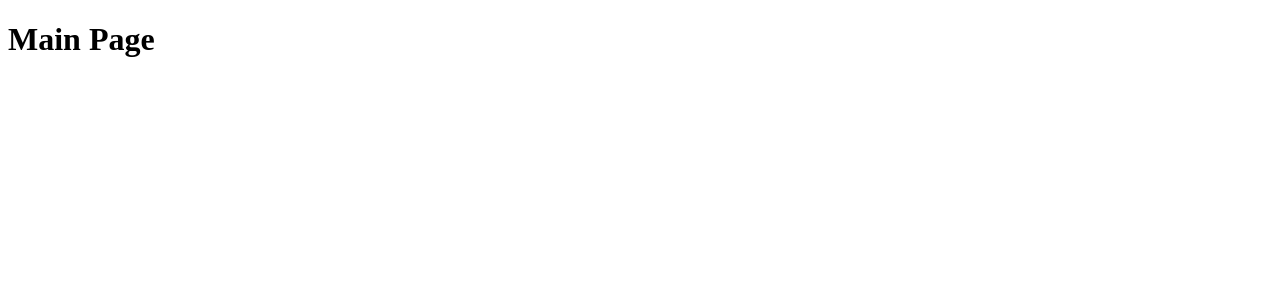
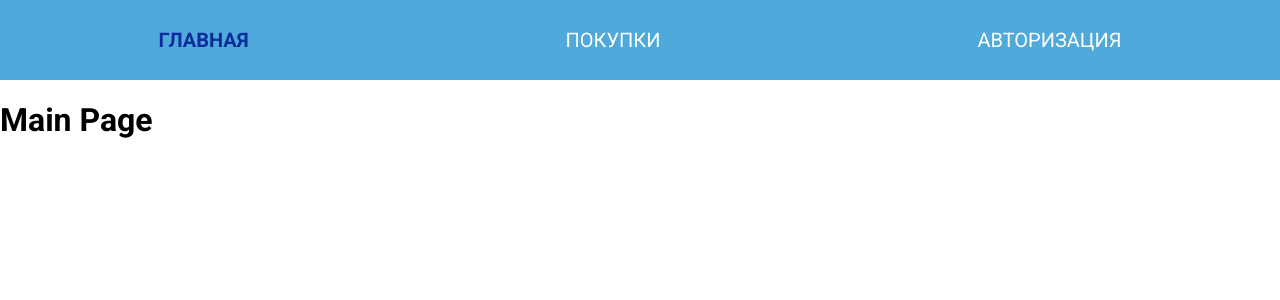
Before and after one commit to Danil174/antitreningi_test, a React app: page / in a window 1280 px wide. Shown: the top 300 px of the page. Built offline with nearby package versions, Linux system fonts and the light colour scheme.

Commit message:
add routes

```diff
--- a/src/components/CartPage.jsx
+++ b/src/components/CartPage.jsx
@@ -2,7 +2,15 @@ import React from 'react';
 
 const CartPage = () => {
   return (
-    <h1>CartPage</h1>
+    <>
+      <h2>Покупки</h2>
+      <ul>
+        <li>Молоко</li>
+        <li>Сыр</li>
+        <li>Бананы</li>
+        <li>Мыло</li>
+      </ul>
+    </>
   );
 };
 
--- /dev/null
+++ b/src/components/PrivateRoute.jsx
@@ -0,0 +1,24 @@
+import React from "react";
+import { Route, Redirect } from "react-router-dom";
+import { AuthorizationStatus, AppRoutes } from "../const.js";
+
+
+const PrivateRoute = (props) => {
+  const {render, path, exact, authorizationStatus } = props;
+
+  return (
+    <Route
+      path={path}
+      exact={exact}
+      render={() => {
+        return (
+          authorizationStatus === AuthorizationStatus.AUTH
+            ? render(props)
+            : <Redirect to={AppRoutes.SIGN_IN} />
+        );
+      }}
+    />
+  );
+};
+
+export default PrivateRoute;
--- /dev/null
+++ b/src/components/SignInPage.jsx
@@ -0,0 +1,28 @@
+import React from 'react';
+import { Redirect } from "react-router-dom";
+import { AppRoutes, AuthorizationStatus } from '../const';
+
+const SignInPage = () => {
+  return (
+    `AUTH` === AuthorizationStatus.AUTH ?
+      <Redirect to={AppRoutes.ROOT} />
+      :
+      <>
+        <h2>Авторизация</h2>
+        <p>Войдите, чтобы увидеть ваш список покупок</p>
+        <input
+          placeholder={'Введите почту'}
+          type="text"
+          required
+        />
+        <input
+          placeholder="Введите пароль"
+          type="password"
+          required
+        />
+        <button type="submit">Войти</button>
+      </>
+  );
+};
+
+export default SignInPage;
--- a/src/components/app.jsx
+++ b/src/components/app.jsx
@@ -1,17 +1,49 @@
 import React from 'react';
-import { Switch, Route } from "react-router-dom";
+import { Route, NavLink, Switch, Redirect } from "react-router-dom";
 
 import MainPage from './MainPage';
 import CartPage from './CartPage';
+import SignInPage from './SignInPage';
+import PrivateRoute from './PrivateRoute';
+
+import { AppRoutes } from '../const';
 
 const App = () => {
   return (
-    <Switch>
-      <Route path={`/`} exact component={MainPage} />
-      <Route exact path={`/add-product`} component={CartPage} />
-      <Route exact path={`/my-cart`} component={CartPage} />
-      <Route render={() => <h1 style={{ color: 'red', textAlign: 'center' }}>404 not found</h1>} />
-    </Switch>
+    <>
+      <div>
+        <nav className="nav">
+          <ul className="nav__list">
+            <li className="nav__item">
+              <NavLink className="nav__link" activeClassName="nav__link--active" to="/" exact>Главная</NavLink>
+            </li>
+            <li className="nav__item">
+              <NavLink className="nav__link" activeClassName="nav__link--active" to="/cart">Покупки</NavLink>
+            </li>
+            <li className="nav__item">
+              <NavLink className="nav__link" activeClassName="nav__link--active" to="/sign-in">Авторизация</NavLink>
+            </li>
+          </ul>
+        </nav>
+      </div>
+
+      <Switch>
+        <Route path={AppRoutes.ROOT} exact component={MainPage} />
+        <PrivateRoute
+          exact
+          path={AppRoutes.CART}
+          authorizationStatus={`AUTH`}
+          render={() => {
+            return (
+              <CartPage />
+            );
+          }}
+        />
+        <Route path={AppRoutes.CART} exact component={CartPage} />
+        <Route path={AppRoutes.SIGN_IN} exact component={SignInPage} />
+        <Redirect to={AppRoutes.ROOT} />
+      </Switch>
+    </>
   );
 };
 
--- a/src/const.js
+++ b/src/const.js
@@ -3,3 +3,8 @@ export const AppRoutes = {
   CART: `/cart`,
   SIGN_IN: `/sign-in`,
 };
+
+export const AuthorizationStatus = {
+  AUTH: `AUTH`,
+  NO_AUTH: `NO_AUTH`,
+};
--- a/src/index.html
+++ b/src/index.html
@@ -8,7 +8,9 @@
     content="minimum-scale=1, initial-scale=1, width=device-width"
   />
   <link rel="icon" href="favicon.ico" type="image/ico">
+  <link rel="stylesheet" href="https://fonts.googleapis.com/css?family=Roboto:300,400,500,700&display=swap" />
   <title>antitreningi</title>
+  <base href="/">
 </head>
 <body>
   <div id="root">
--- /dev/null
+++ b/src/styles/styles.css
@@ -0,0 +1,33 @@
+body {
+  margin: 0;
+  padding: 0;
+  font-family: Roboto, Oxygen, Ubuntu, Cantarell, "Fira Sans", "Droid Sans", "Helvetica Neue", sans-serif;
+}
+
+.nav {
+  background-color: #4fa9da;
+}
+
+.nav__list {
+  list-style: none;
+  padding: 0;
+  margin: 0;
+  height: 80px;
+
+  display: flex;
+  justify-content: space-around;
+  align-items: center;
+
+  font-size: 20px;
+  text-transform: uppercase;
+}
+
+.nav__link {
+  text-decoration: none;
+  color: white;
+}
+
+.nav__link--active {
+  color: #0d2c9c;
+  font-weight: bold;
+}
```
